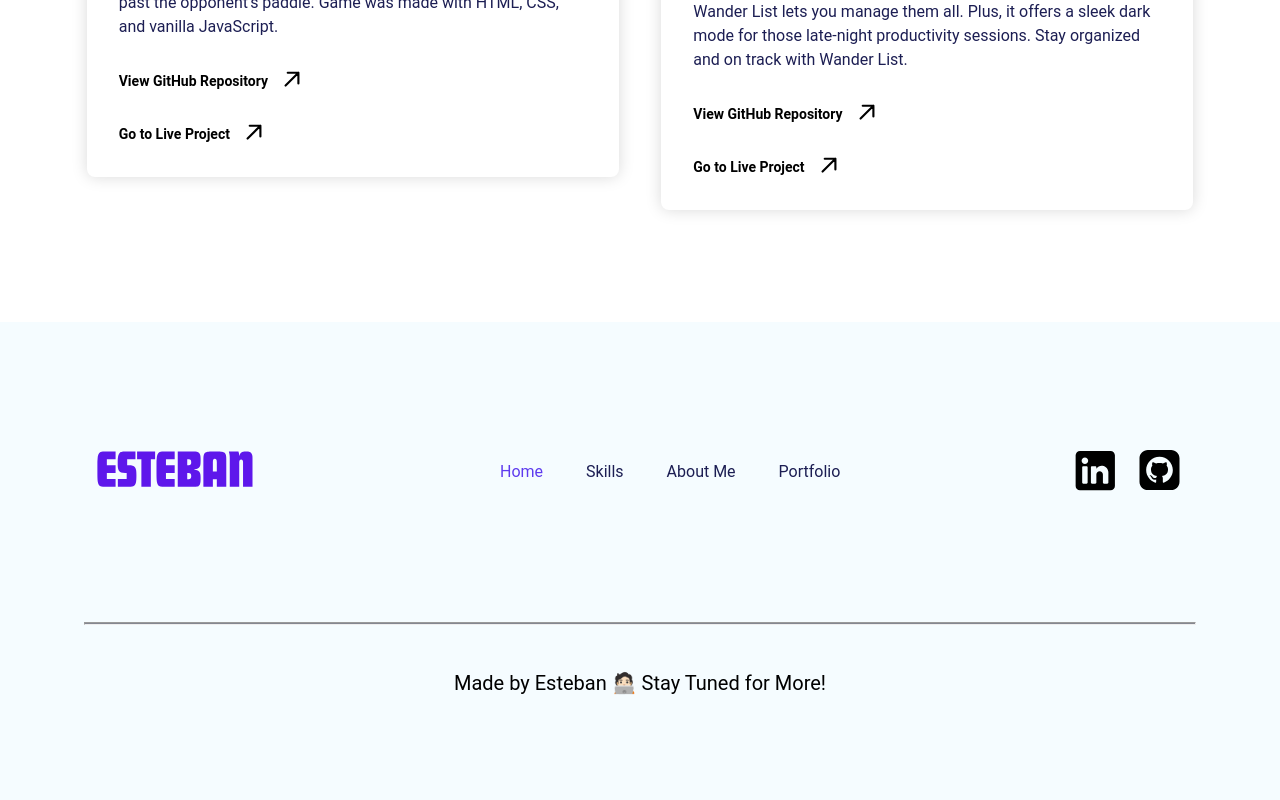
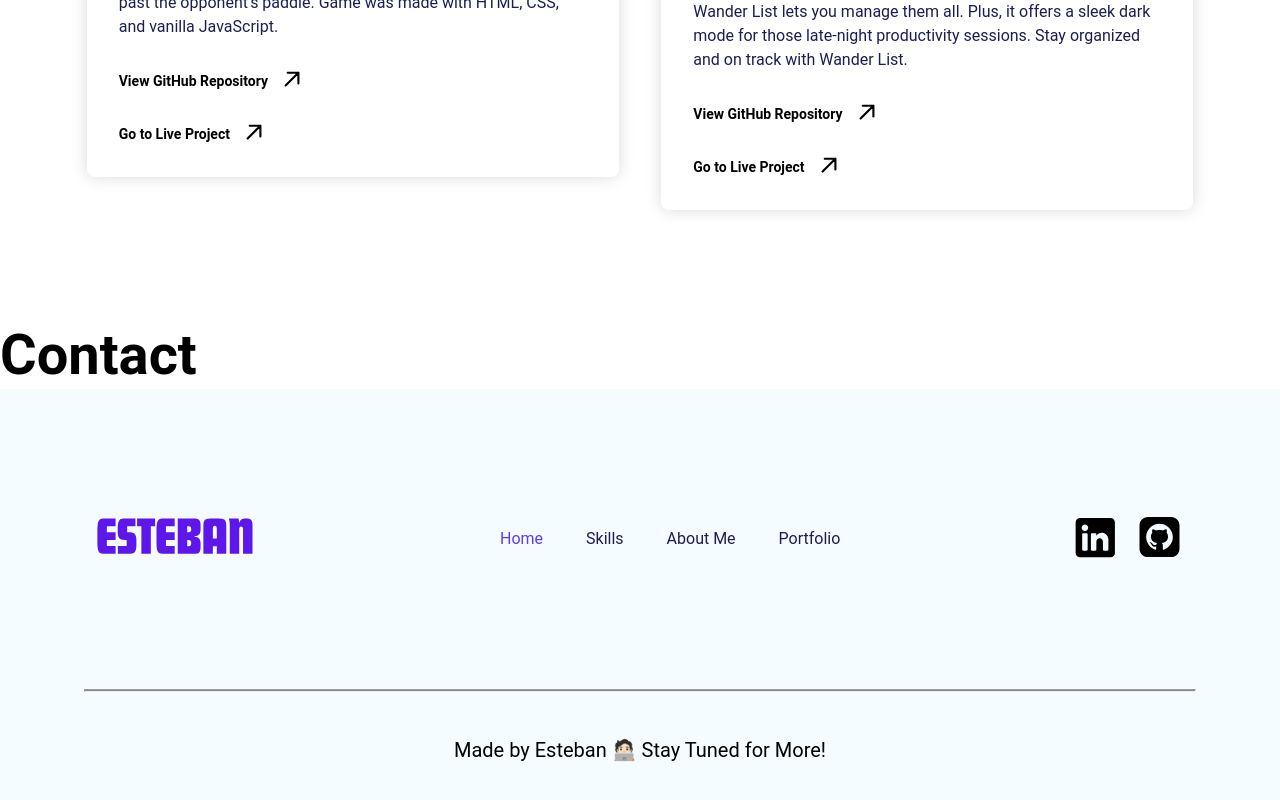
Before and after one commit to estebansep1/Personal-Portfolio, a React (Create React App) app: page / in a window 1280 px wide. Shown: the part 3427-4227 px from the top of the page. Built offline with nearby package versions, Linux system fonts and the light colour scheme.

Commit message:
started implementation of my contact section

```diff
--- /dev/null
+++ b/src/Components/Contact.jsx
@@ -0,0 +1,7 @@
+export default function Contact() {
+    return (
+        <div>
+            <h1>Contact</h1>
+        </div>
+    )
+}
--- a/src/Components/Home.jsx
+++ b/src/Components/Home.jsx
@@ -3,6 +3,7 @@ import MySkills from "./Skills";
 import AboutMe from "./AboutMe";
 import MyPortfolio from "./Portfolio";
 import Footer from "./Footer";
+import Contact from "./Contact";
 
 export default function Home() {
     return (
@@ -11,6 +12,7 @@ export default function Home() {
          <MySkills />
          <AboutMe />
          <MyPortfolio />
+         <Contact />
          <Footer />
         </>
     )
```
